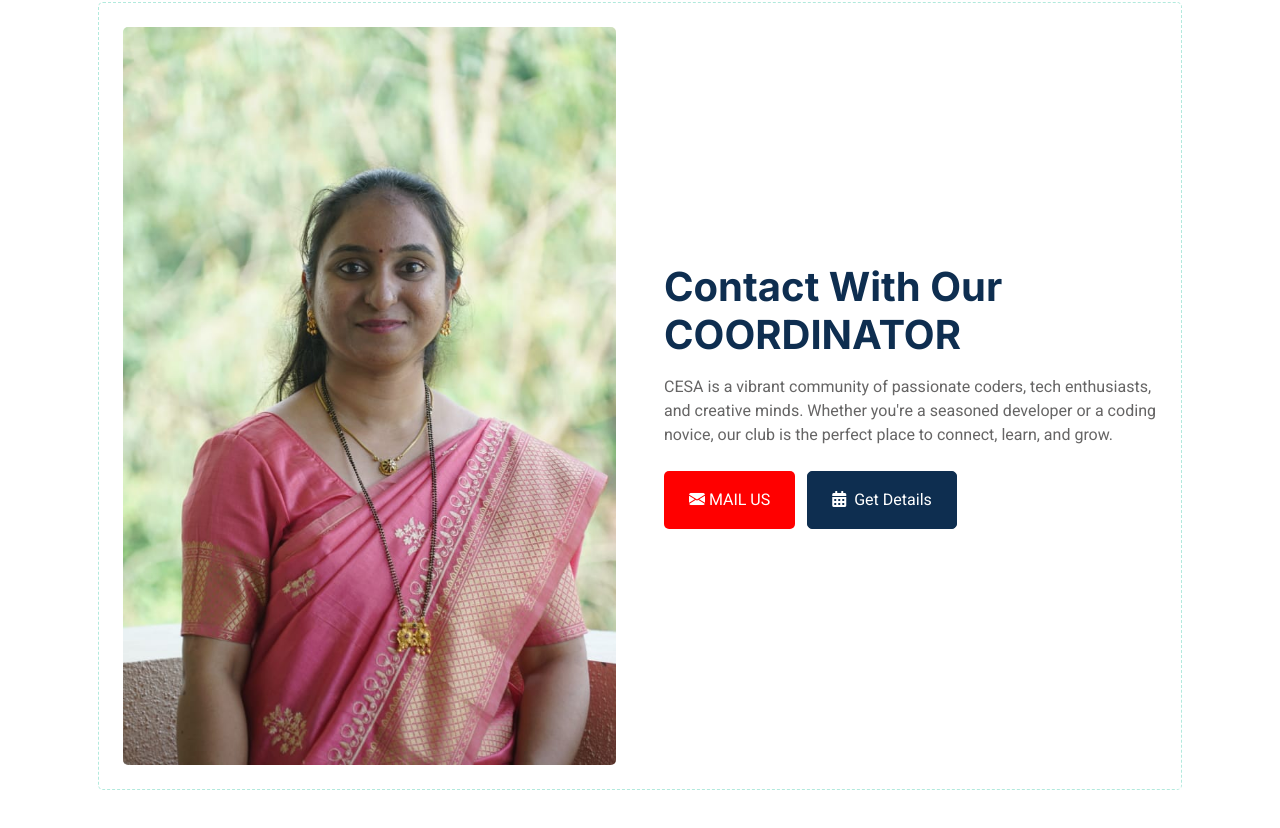
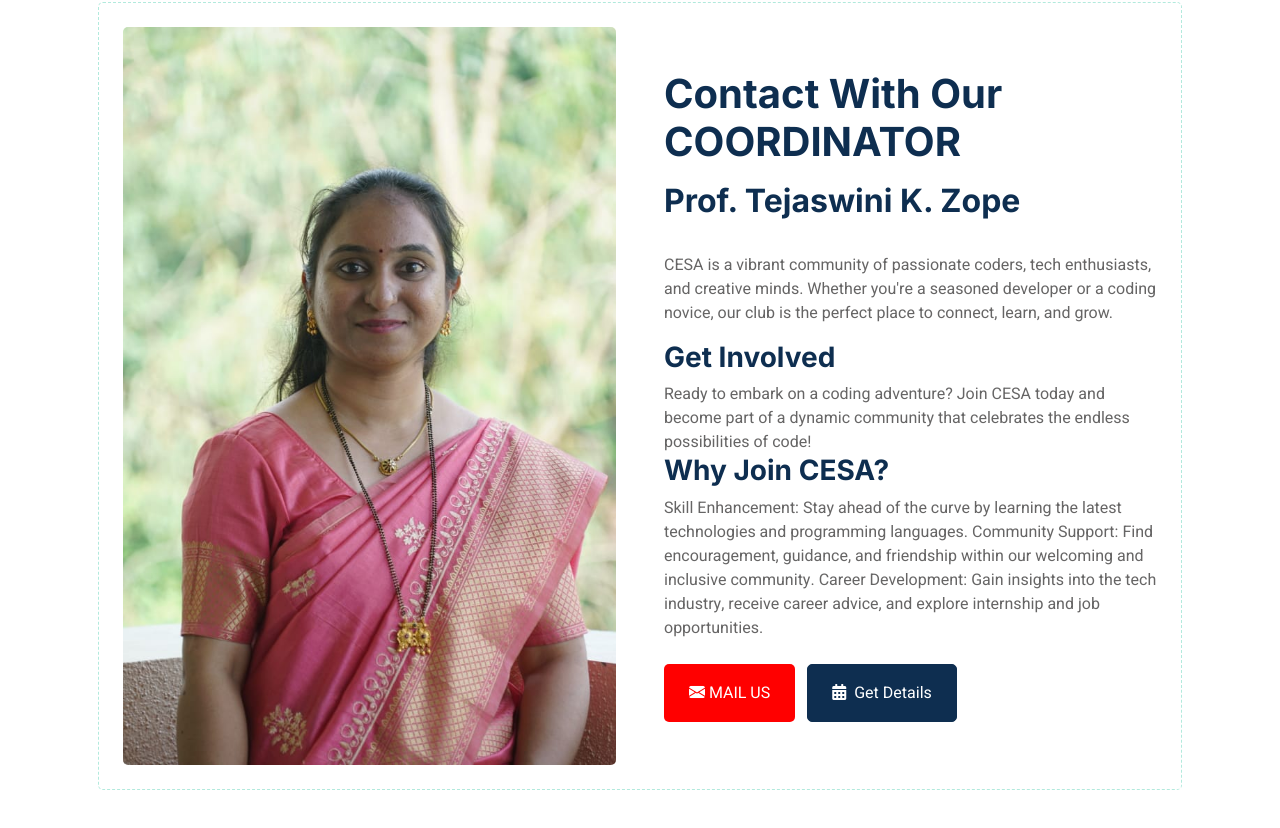
Before and after one commit to rohitjogdand/CESA, a plain HTML site: page index.html in a window 1280 px wide. Shown: the part 2487-3315 px from the top of the page. Drawn offline with nearby package versions, Linux system fonts and the light colour scheme.

Commit message:
Update index.html

```diff
--- a/index.html
+++ b/index.html
@@ -269,8 +269,20 @@
                             </div>
                             <div class="col-lg-6 wow fadeIn" data-wow-delay="0.5s">
                                 <div class="mb-4">
-                                    <h1 class="mb-3">Contact With Our COORDINATOR</h1>
+                                    <h1 class="mb-3">Contact With Our COORDINATOR </h1>
+                                    <h2>Prof. Tejaswini K. Zope</h2>
+                                    <br>
                                     <p>CESA is a vibrant community of passionate coders, tech enthusiasts, and creative minds. Whether you're a seasoned developer or a coding novice, our club is the perfect place to connect, learn, and grow.</p>
+                                    <p> <h3>Get Involved </h3>
+                                        Ready to embark on a coding adventure? Join CESA today and become part of a dynamic community that celebrates the endless possibilities of code!
+
+                                        <h3>Why Join CESA?</h3>
+                                    Skill Enhancement: Stay ahead of the curve by learning the latest technologies and programming languages.
+
+                                    Community Support: Find encouragement, guidance, and friendship within our welcoming and inclusive community.
+
+                                    Career Development: Gain insights into the tech industry, receive career advice, and explore internship and job opportunities.
+                                </p>
                                 </div>
                                 <a href="https://mail.google.com/" class="btn btn-primary py-3 px-4 me-2"><i class="bi bi-envelope-fill"></i> MAIL US</a>
                                 <a href="" class="btn btn-dark py-3 px-4"><i class="fa fa-calendar-alt me-2"></i>Get Details</a>
```
